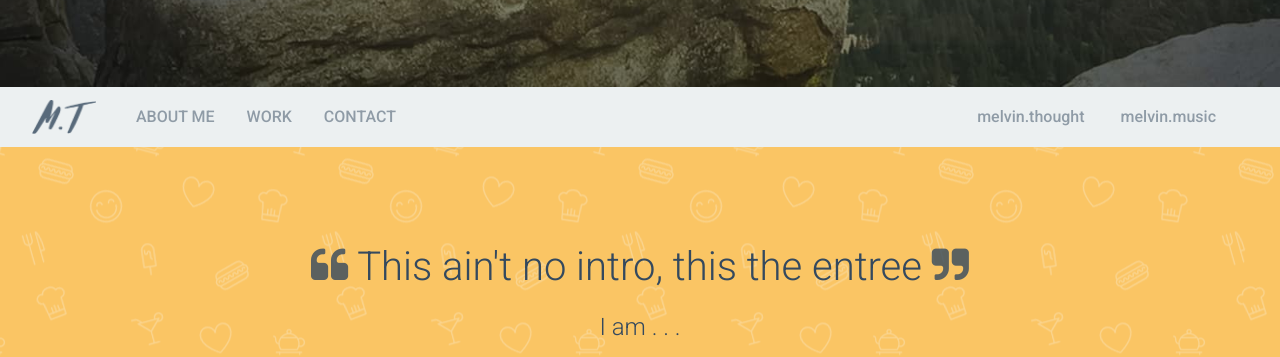
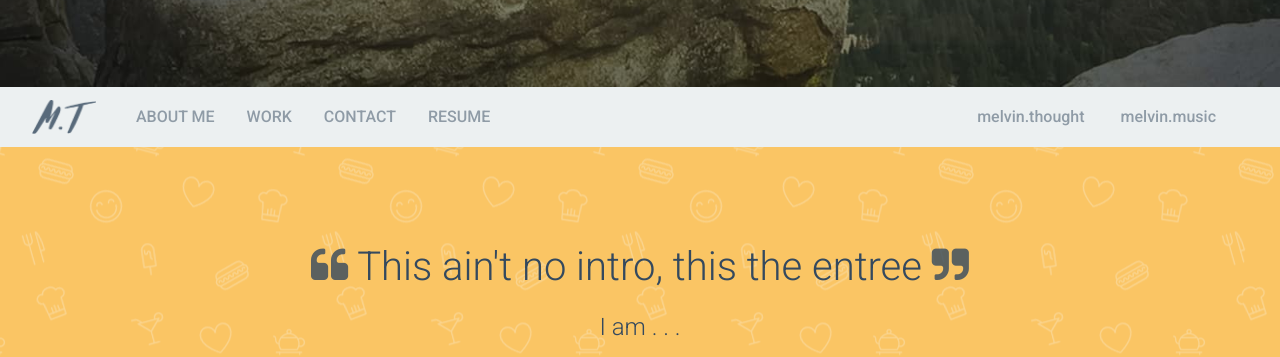
Before and after one commit to melvinhernandez/melvinhernandez.github.io, a Jekyll site: the page built from index.html, in a window 1280 px wide. Shown: the part 813-1170 px from the top of the page. Built offline with Jekyll 4.4.1, drawn with Linux system fonts in a browser that asks for light colours; nearby versions of some CDN libraries.

Commit message:
Uploaded resume to site.

```diff
--- a/_includes/navbar.html
+++ b/_includes/navbar.html
@@ -7,6 +7,7 @@
 			<a class="flex-left" href="#about"><li>ABOUT ME</li></a>
 			<a class="flex-left" href="#work"><li>WORK</li></a>
 			<a class="flex-left" href="#contact"><li>CONTACT</li></a>
+			<a class="flex-left" href="/resume.pdf" target="_blank"><li>RESUME</li></a>
 			<a class="flex-left only-mobile" href="https://medium.com/@MelvinDotTech"><li>melvin.thought</li></a>
 			<a class="flex-left only-mobile" href="https://open.spotify.com/user/mel__erk"><li>melvin.music</li></a>
 			<div class="flex-right">
--- a/assets/css/3-sections/navbar.sass
+++ b/assets/css/3-sections/navbar.sass
@@ -89,7 +89,7 @@ nav.home-nav
       padding: 0.3em 0
       cursor: pointer
 
-    @media screen and (max-width: $break-tablet)
+    @media screen and (max-width: $break-tablet-max)
       ul.nav-links
         display: none
         z-index: 1
--- a/assets/css/life.css
+++ b/assets/css/life.css
@@ -560,7 +560,7 @@ nav.home-nav {
       height: 50px;
       padding: 0.3em 0;
       cursor: pointer; }
-    @media screen and (max-width: 760px) {
+    @media screen and (max-width: 880px) {
       nav.home-nav .nav-content ul.nav-links {
         display: none;
         z-index: 1;
--- a/assets/css/main.css
+++ b/assets/css/main.css
@@ -647,7 +647,7 @@ nav.home-nav {
       height: 50px;
       padding: 0.3em 0;
       cursor: pointer; }
-    @media screen and (max-width: 760px) {
+    @media screen and (max-width: 880px) {
       nav.home-nav .nav-content ul.nav-links {
         display: none;
         z-index: 1;
```
Also changed, not shown: 1 other file.
